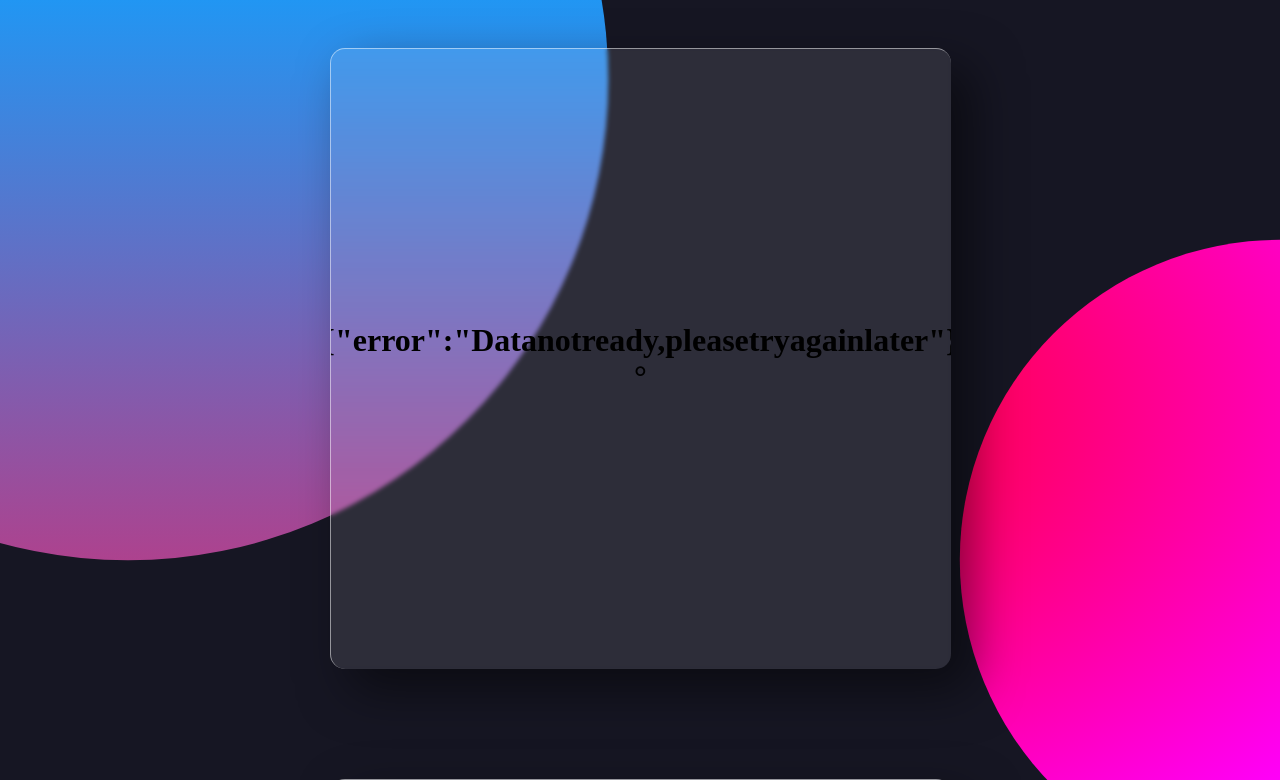
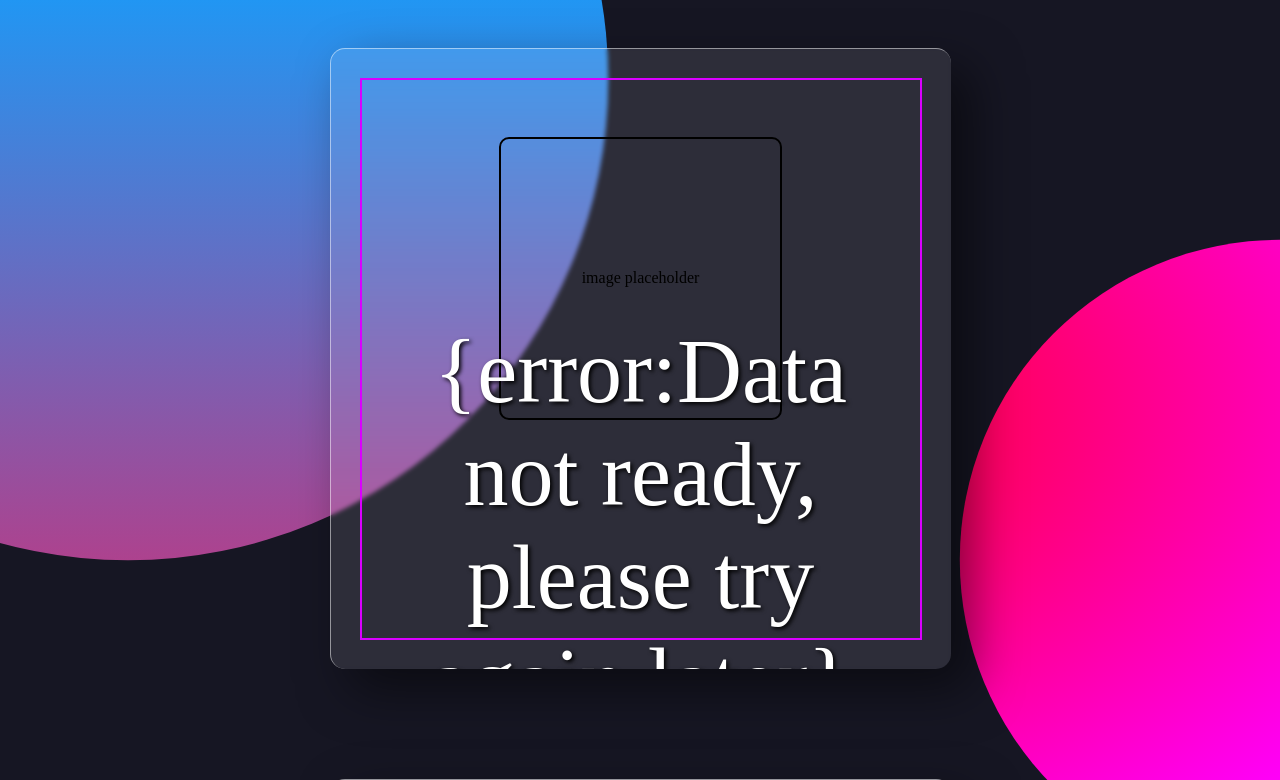
Before and after one commit to ShadowN1n3/WeatherApp, a Flask app: page / in a window 1280 px wide. Shown: the top 780 px of the page. Run offline with Flask 3, Linux system fonts and the light colour scheme.

Commit message:
added city and adjusted ui

```diff
--- a/controller/data_fetcher.py
+++ b/controller/data_fetcher.py
@@ -5,7 +5,7 @@
 class DataFetcher:
     def __init__(self):
         self.api_url = "https://api.brightsky.dev/weather"
-        self.cords_spenge = ["52.144642", "8.482570"]
+        self.cords_spenge = ["52.144642", "8.482570", "Spenge"]
         self.data_cache = {}
 
 
@@ -16,7 +16,11 @@
             if response.status_code == 200:
                 data = response.json()
                 if 'weather' in data and len(data['weather']) > 0:
-                    self.data_cache = data['weather'][0]['temperature']
+                    formatTemp = str(data['weather'][0]['temperature'])
+                    self.data_cache = formatTemp + "°"
+                    print(self.data_cache)
+                    self.data_cache = self.data_cache.__add__(" - " +self.cords_spenge[2])
+                    print(self.data_cache)
                     print("Daten erfolgreich abgerufen und im Cache gespeichert.")
                 else:
                     print("Keine Wetterdaten verfügbar.")
--- a/static/css/styles.css
+++ b/static/css/styles.css
@@ -24,6 +24,7 @@
     height: 100%;
     background: linear-gradient(#2196f3, #e91e63);
     clip-path: circle(45% at 10% 10%);
+
 }
 
 .container {
@@ -58,3 +59,33 @@
     text-align: center;
     transition: 0.5s;
 }
+.weather-container {
+    display: flex;
+    justify-content: center;
+    align-items: center;
+    height: 90%;
+    width: 90%;
+    border: 2px solid #d900ff;
+    flex-direction: column;
+}
+.weather-container .weather-image {
+    width: 50%;
+    height: 50%;
+    border: 2px solid black;
+    border-radius: 10px;
+    margin-bottom: 50px;
+    display: flex;
+    justify-content: center;
+    align-items: center;
+}
+
+.weather-container .weather-data {
+    width: 100%;
+    height: 20%;
+    display: flex;
+    justify-content: center;
+    align-items: center;
+    color: white;
+    text-shadow: 2px 2px 4px rgba(0, 0, 0, 1);
+    font-size: 90px;
+}
--- a/static/js/app.js
+++ b/static/js/app.js
@@ -9,7 +9,16 @@
             return response.text();
         })
         .then(data => {
-            dataElement.textContent = removeSpacesAndLineBreaks(data + "°")
+
+            try {
+                data = data.replace(/\\u([\dA-Fa-f]{4})/g, (match, code) =>
+                    String.fromCharCode(parseInt(code, 16))
+                );
+            } catch (e) {
+                console.warn("Fehler bei der Escape-Verarbeitung:", e);
+            }
+
+            dataElement.textContent = data.replaceAll("\"", "");
         })
         .catch(error => {
             console.error("Fehler beim Abrufen der Daten:", error);
@@ -28,7 +37,3 @@
         card.scrollIntoView({ behavior: 'smooth', block: 'center' });
     });
 });
-
-function removeSpacesAndLineBreaks(input) {
-  return input.replace(/[\s\n\r]+/g, '');
-}
--- a/templates/index.html
+++ b/templates/index.html
@@ -7,20 +7,19 @@
 </head>
 <body>
 <div class="container">
-        <div class="card" id="card1">
-            <div class="content">
-                <h1 id="data"></h1>
+    <div class="card" id="card1">
+        <div class="weather-container">
+            <div class="weather-image">image placeholder</div>
+            <div class="weather-data">
+                <div class="content" id="data">data placeholder</div>
             </div>
         </div>
+    </div>
     <div class="card" id="card2">
-        <div class="content">
-            <h2>Card2</h2>
-        </div>
+        <div class="content"><h2>Card2</h2></div>
     </div>
     <div class="card" id="card3">
-        <div class="content">
-            <h2>Card3</h2>
-        </div>
+        <div class="content"><h2>Card3</h2></div>
     </div>
 </div>
 </body>
```
